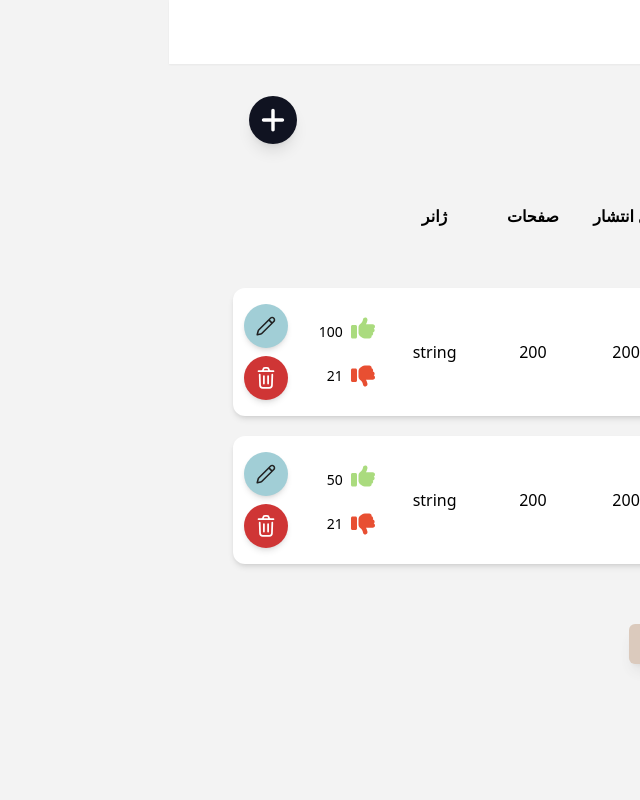
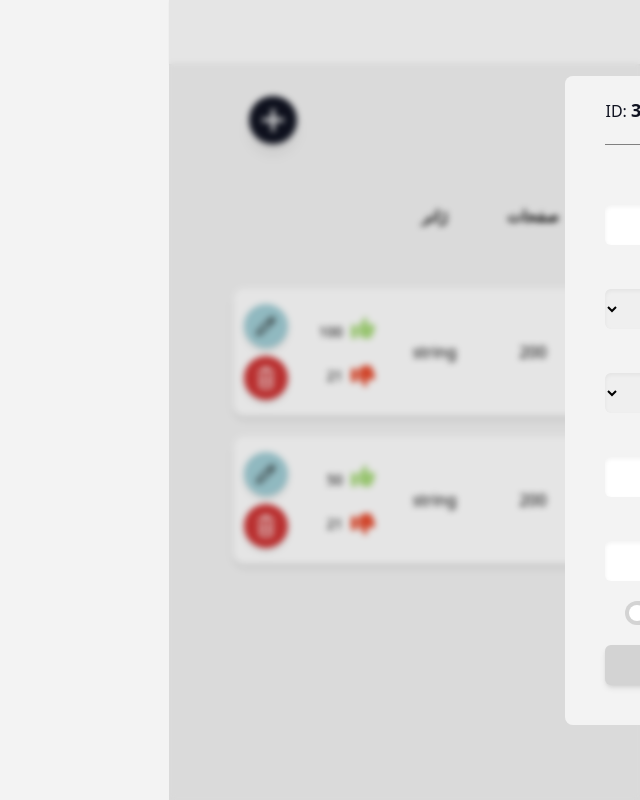
Before and after one commit to MahshadOliaie/cognitive, a React (Vite) app: page /addBook in a window 1280 px wide. Both pictures are taken after a click on the element 104 px from the left and 120 px from the top of the page. Shown: the whole page, without its empty margins (640-1280 px from the left). Built offline with nearby package versions, Linux system fonts and the light colour scheme.

Commit message:
book modal added

```diff
--- a/src/components/Buttons/AddBtn.jsx
+++ b/src/components/Buttons/AddBtn.jsx
@@ -1,9 +1,9 @@
 import plus from '/plus.svg'
 
 
-function AddBtn(){
-    return(
-        <div className="w-12 h-12 p-3 flex items-center justify-center rounded-full shadow-lg cursor-pointer hover:scale-105 duration-150 bg-dark">
+function AddBtn({ onClick }) {
+    return (
+        <div className="w-12 h-12 p-3 flex items-center justify-center rounded-full shadow-lg cursor-pointer hover:scale-105 duration-150 bg-dark" onClick={onClick}>
             <img src={plus} alt="" />
         </div>
     )
--- /dev/null
+++ b/src/components/Modals/BookModal.jsx
@@ -0,0 +1,94 @@
+import CancelBtn from "./Btns/CancelBtn"
+import CheckBox from "./Checkbox/CheckBox"
+
+function BookModal({ setIsModalOpen }) {
+
+    function handleClose() {
+        setIsModalOpen(false)
+    }
+
+    return (
+        <div className="flex items-center justify-center top-0 right-0 fixed w-screen h-screen z-50" style={{ backgroundColor: "rgba(0 ,0 ,0 , 0.1)", backdropFilter: "blur(3px)" }}>
+            <div className="ƒshadow-md rounded-lg p-10 pt-0 bg-linen" >
+                <div className="flex items-center justify-between py-5 mb-4" style={{ borderBottom: "0.5px solid gray" }}>
+                    <p className="text-xl font-bold text-dark">افزودن کتاب</p>
+                    <p className="text-lg font-bold text-dark"><span className="text-base font-normal">ID: </span>3</p>
+                </div>
+                <div className="flex flex-col gap-5">
+                    <div className="flex gap-5 items-end">
+                        <div className="flex flex-col flex-1 items-center justify-center bg-sand p-3 rounded-md shadow-inner">
+                            <label htmlFor="image" className=" cursor-pointer opacity-70 text-sm p-5">انتخاب عکس</label>
+                            <input type="file" name="image" id="image" accept="image/png, image/jpeg, image/jpg" style={{ display: "none" }} />
+                        </div>
+
+                        <div className="flex flex-col flex-1">
+                            <label htmlFor="name" className="opacity-70 text-sm mb-1">نام کتاب</label>
+                            <input className="p-2 rounded-md shadow-inner focus-visible:border-2 border-dark outline-none" type="text" name="name" id="name" />
+                        </div>
+                    </div>
+
+                    <div className="flex justify-between gap-5">
+                        <div className="flex flex-col flex-1">
+                            <label htmlFor="pages" className="opacity-70 text-sm mb-1">تعداد صفحات</label>
+                            <input className="p-2 rounded-md shadow-inner focus-visible:border-2 border-dark outline-none" type="number" name="pages" id="pages" />
+                        </div>
+
+                        <div className="flex flex-col flex-1">
+                            <label htmlFor="category" className="opacity-70 text-sm mb-1">ژانر</label>
+                            <select className="p-2 rounded-md shadow-inner focus-visible:border-2 border-dark outline-none" name="category" id="category">
+                                <option value="default">انتخاب کنید</option>
+                            </select>
+                        </div>
+                    </div>
+
+                    <div className="flex flex-col">
+                        <label htmlFor="authors" className="opacity-70 text-sm mb-1">نویسندگان</label>
+                        <select className="p-2 rounded-md shadow-inner focus-visible:border-2 border-dark outline-none" name="authors" id="authors">
+                            <option value="default">انتخاب کنید</option>
+                        </select>
+                    </div>
+
+                    <div className="flex justify-between gap-5">
+                        <div className="flex flex-col flex-1">
+                            <label htmlFor="publisher" className="opacity-70 text-sm mb-1">ناشر</label>
+                            <select className="p-2 rounded-md shadow-inner focus-visible:border-2 border-dark outline-none" name="publisher" id="publisher">
+                                <option value="default">انتخاب کنید</option>
+                            </select>
+                        </div>
+
+                        <div className="flex flex-col flex-1">
+                            <label htmlFor="year" className="opacity-70 text-sm mb-1">سال انتشار</label>
+                            <input className="p-2 rounded-md shadow-inner focus-visible:border-2 border-dark outline-none" type="number" name="year" id="year" />
+                        </div>
+
+                    </div>
+
+                    <div className="flex flex-col">
+                        <label htmlFor="desc" className="opacity-70 text-sm mb-1">توضیحات</label>
+                        <input className="p-2 rounded-md shadow-inner focus-visible:border-2 border-dark outline-none" type="text" name="desc" id="desc" />
+                    </div>
+
+                    <div className="flex justify-between px-5 pb-5">
+                        <div className="flex items-center gap-2">
+                            <label htmlFor="publish" className="opacity-70 text-sm mb-1"> منتشر کردن</label>
+                            <CheckBox />
+
+                        </div>
+                        <div className="flex items-center gap-2">
+                            <label htmlFor="public" className="opacity-70 text-sm mb-1">عمومی</label>
+                            <CheckBox />
+                        </div>
+                    </div>
+                </div>
+
+                <div className="flex justify-between gap-5">
+                    <button type="submit" className="flex-1 p-2 bg-ocean rounded-md shadow-md hover:scale-105 duration-150">افزودن</button>
+                    <CancelBtn handleClose={handleClose} />
+                </div>
+            </div>
+        </div>
+    )
+}
+
+
+export default BookModal
--- /dev/null
+++ b/src/components/Modals/Btns/CancelBtn.jsx
@@ -0,0 +1,11 @@
+
+
+function CancelBtn({handleClose}) {
+    return (
+        <>
+            <button type="submit" className="flex-1 p-2 rounded-md shadow-md hover:scale-105 duration-150" style={{ backgroundColor: "lightgray" }} onClick={handleClose}>لغو</button>
+        </>
+    )
+}
+
+export default CancelBtn
--- /dev/null
+++ b/src/components/Modals/Checkbox/CheckBox.jsx
@@ -0,0 +1,21 @@
+import { useState } from "react"
+
+
+function CheckBox() {
+
+    const [isActive, setIsActive] = useState(false)
+
+    function handleClick() {
+        setIsActive(prev => !prev)
+    }
+
+    return (
+        <>
+            <div className="flex w-12 rounded-full p-1 justify-start bg-ocean cursor-pointer duration-200" style={(isActive) ? { backgroundColor: "#A1CED6", justifyContent: "flex-start" } : { justifyContent: "flex-end", backgroundColor: "lightgray" }}>
+                <div className="bg-sand rounded-full w-4 h-4" onClick={handleClick}></div>
+            </div>
+        </>
+    )
+}
+
+export default CheckBox
--- a/src/components/Pages/AddBookPage/AddBookPage.jsx
+++ b/src/components/Pages/AddBookPage/AddBookPage.jsx
@@ -8,11 +8,13 @@ import AddBtn from "../../Buttons/AddBtn"
 import TableHeaderItem from "../../TableHeaderItem/TableHeaderItem"
 import Pagination from "../../Pagination/Pagination"
 import useFetch from "../../../hooks/useFetch"
+import BookModal from "../../Modals/BookModal"
 
 function AddBookPage() {
     const [data, setData] = useState([])
     const [columnFilters, setColumnFilters] = useState([])
     const [filtering, setFiltering] = useState("")
+    const [isModalOpen, setIsModalOpen] = useState(false)
 
     const books = useFetch('/books.json')
 
@@ -23,6 +25,11 @@ function AddBookPage() {
         }
 
     }, [books])
+
+
+    function openModal() {
+        setIsModalOpen(true)
+    }
 
 
     const columns = [
@@ -109,9 +116,10 @@ function AddBookPage() {
 
     return (
         <>
+            {(isModalOpen) && <BookModal setIsModalOpen={setIsModalOpen} />}
             <div className="flex items-center justify-between px-4">
                 <SearchBar filtering={filtering} setFiltering={setFiltering} />
-                <AddBtn />
+                <AddBtn onClick={openModal} />
             </div>
             <table className="w-full relative border-separate" style={{ borderSpacing: "0 20px" }}>
 
@@ -126,8 +134,8 @@ function AddBookPage() {
 
                 <tbody>
                     {table.getRowModel().rows.map(row => <TableRow key={row.id}>
-                        {row.getVisibleCells().map(cell =>
-                            <td className="py-6" key={cell.id} width={cell.column.getSize()}>
+                        {row.getVisibleCells().map((cell, index) =>
+                            <td className="py-6" key={index} width={cell.column.getSize()}>
                                 {
                                     flexRender(
                                         cell.column.columnDef.cell,
```
